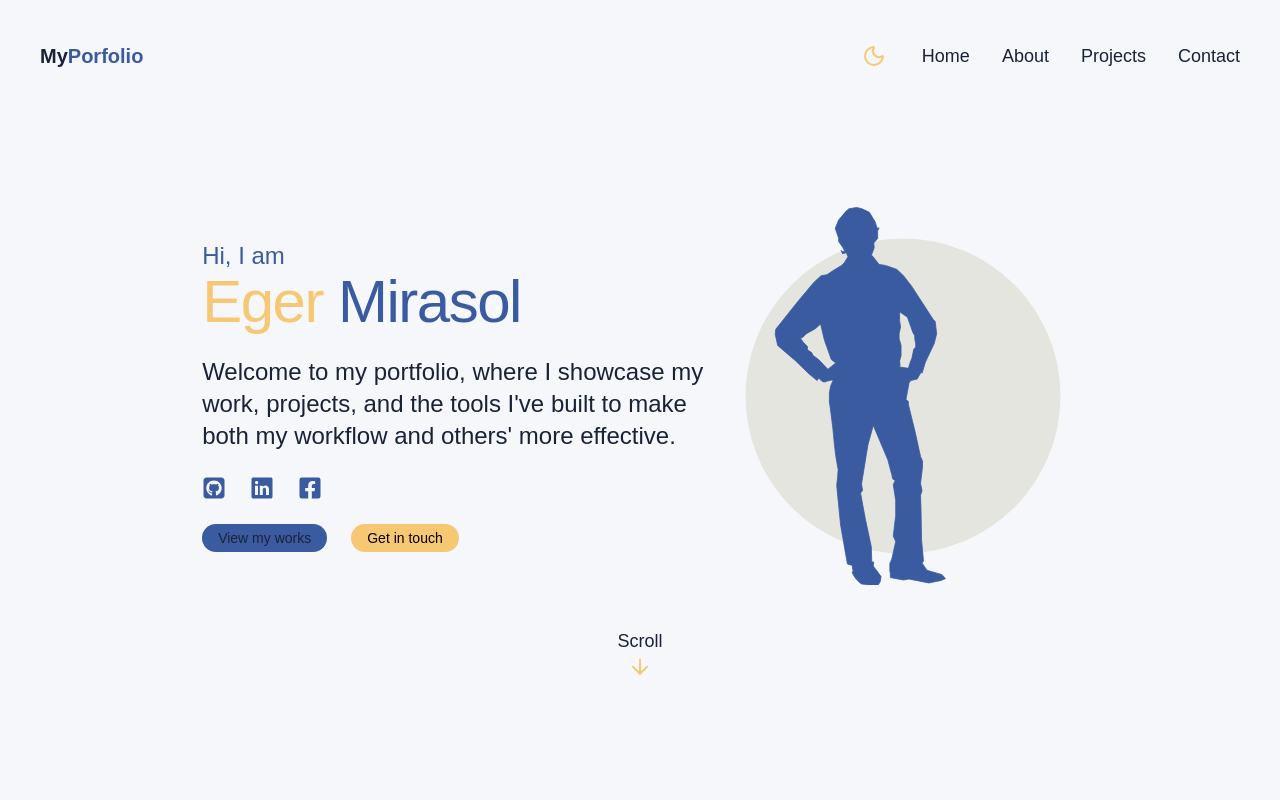
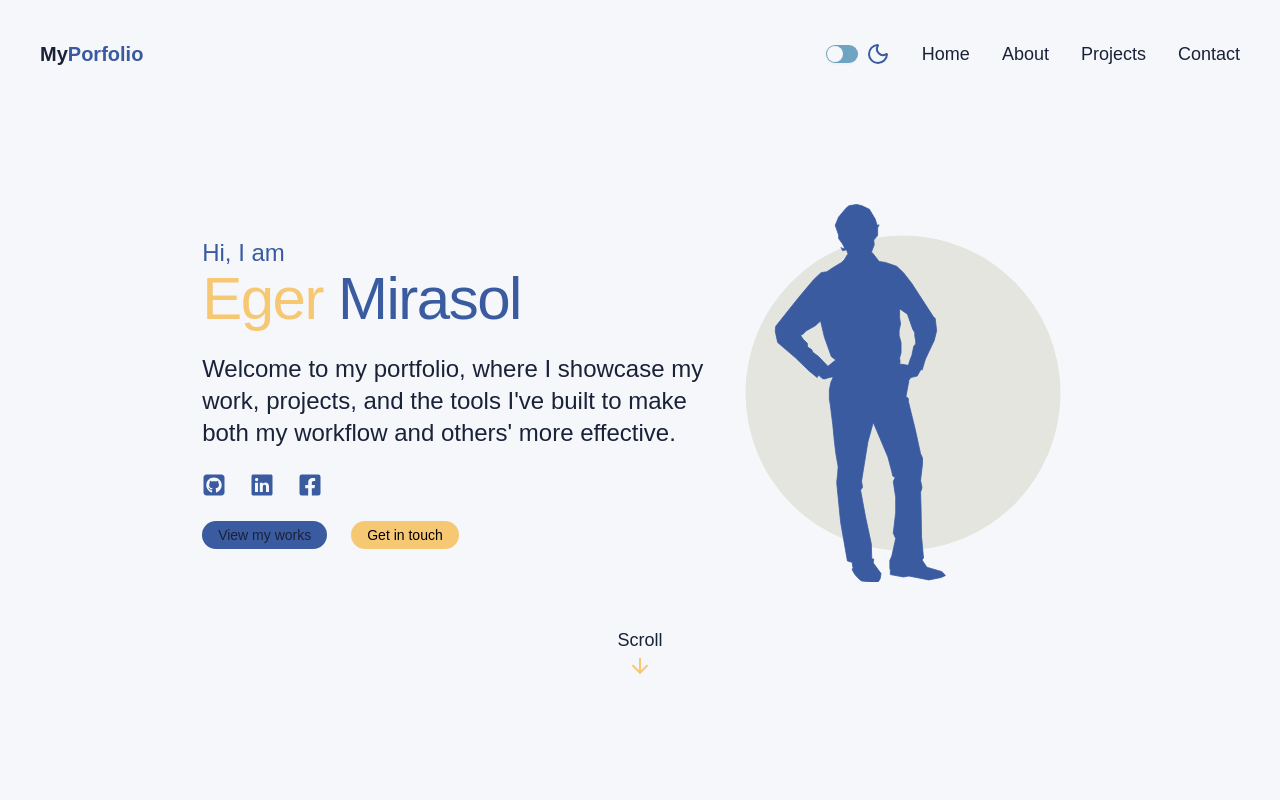
Before and after one commit to ItIsMeMyselfAndI/portfolio, a React (Vite) app: page / in a window 1280 px wide. Shown: the top 800 px of the page. Built offline with nearby package versions, Linux system fonts and the light colour scheme.

Commit message:
chore: add switch button to theme toggle

```diff
--- a/package.json
+++ b/package.json
@@ -10,7 +10,9 @@
     "preview": "vite preview"
   },
   "dependencies": {
+    "@radix-ui/react-label": "^2.1.7",
     "@radix-ui/react-slot": "^1.2.3",
+    "@radix-ui/react-switch": "^1.2.6",
     "@tailwindcss/vite": "^4.1.13",
     "class-variance-authority": "^0.7.1",
     "clsx": "^2.1.1",
--- a/src/components/ThemeToggle.tsx
+++ b/src/components/ThemeToggle.tsx
@@ -1,6 +1,7 @@
-import { cn } from "@/libs/utils";
 import { Moon, Sun } from "lucide-react";
 import { useEffect, useState } from "react";
+import { Label } from "@/components/ui/label";
+import { Switch } from "@/components/ui/switch";
 
 const ThemeToggle = () => {
   const [isDarkTheme, setIsDarkTheme] = useState(true);
@@ -27,20 +28,16 @@
   }, []);
 
   return (
-    <button
-      className={cn(
-        "bg-background flex items-center rounded-full p-1",
-        "hover:scale-120 hover:shadow-2xl",
-        "transition-all duration-300",
-      )}
-      onClick={toggleTheme}
-    >
-      {isDarkTheme ? (
-        <Moon size={24} className="text-secondary" />
-      ) : (
-        <Sun size={24} className="text-secondary" />
-      )}
-    </button>
+    <div className="flex items-center space-x-2">
+      <Switch id="airplane-mode" onClick={toggleTheme} />
+      <Label htmlFor="airplane-mode">
+        {isDarkTheme ? (
+          <Moon size={24} className="text-primary" />
+        ) : (
+          <Sun size={24} className="text-secondary" />
+        )}
+      </Label>
+    </div>
   );
 };
 
--- /dev/null
+++ b/src/components/ui/label.tsx
@@ -0,0 +1,22 @@
+import * as React from "react"
+import * as LabelPrimitive from "@radix-ui/react-label"
+
+import { cn } from "@/lib/utils"
+
+function Label({
+  className,
+  ...props
+}: React.ComponentProps<typeof LabelPrimitive.Root>) {
+  return (
+    <LabelPrimitive.Root
+      data-slot="label"
+      className={cn(
+        "flex items-center gap-2 text-sm leading-none font-medium select-none group-data-[disabled=true]:pointer-events-none group-data-[disabled=true]:opacity-50 peer-disabled:cursor-not-allowed peer-disabled:opacity-50",
+        className
+      )}
+      {...props}
+    />
+  )
+}
+
+export { Label }
--- /dev/null
+++ b/src/components/ui/switch.tsx
@@ -0,0 +1,29 @@
+import * as React from "react"
+import * as SwitchPrimitive from "@radix-ui/react-switch"
+
+import { cn } from "@/lib/utils"
+
+function Switch({
+  className,
+  ...props
+}: React.ComponentProps<typeof SwitchPrimitive.Root>) {
+  return (
+    <SwitchPrimitive.Root
+      data-slot="switch"
+      className={cn(
+        "peer data-[state=checked]:bg-primary data-[state=unchecked]:bg-input focus-visible:border-ring focus-visible:ring-ring/50 dark:data-[state=unchecked]:bg-input/80 inline-flex h-[1.15rem] w-8 shrink-0 items-center rounded-full border border-transparent shadow-xs transition-all outline-none focus-visible:ring-[3px] disabled:cursor-not-allowed disabled:opacity-50",
+        className
+      )}
+      {...props}
+    >
+      <SwitchPrimitive.Thumb
+        data-slot="switch-thumb"
+        className={cn(
+          "bg-background dark:data-[state=unchecked]:bg-foreground dark:data-[state=checked]:bg-primary-foreground pointer-events-none block size-4 rounded-full ring-0 transition-transform data-[state=checked]:translate-x-[calc(100%-2px)] data-[state=unchecked]:translate-x-0"
+        )}
+      />
+    </SwitchPrimitive.Root>
+  )
+}
+
+export { Switch }
```
Also changed, not shown: 1 other file (tests, documents, lock files or other folders).
